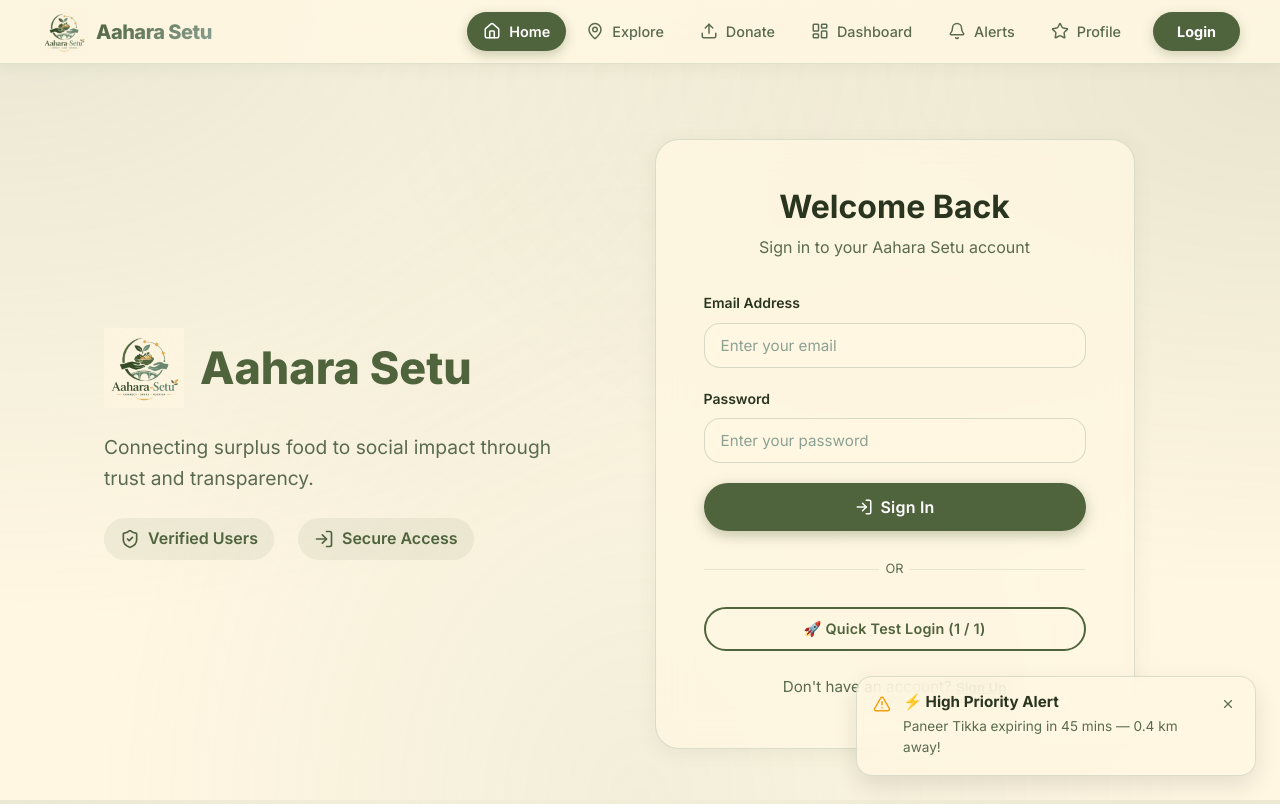
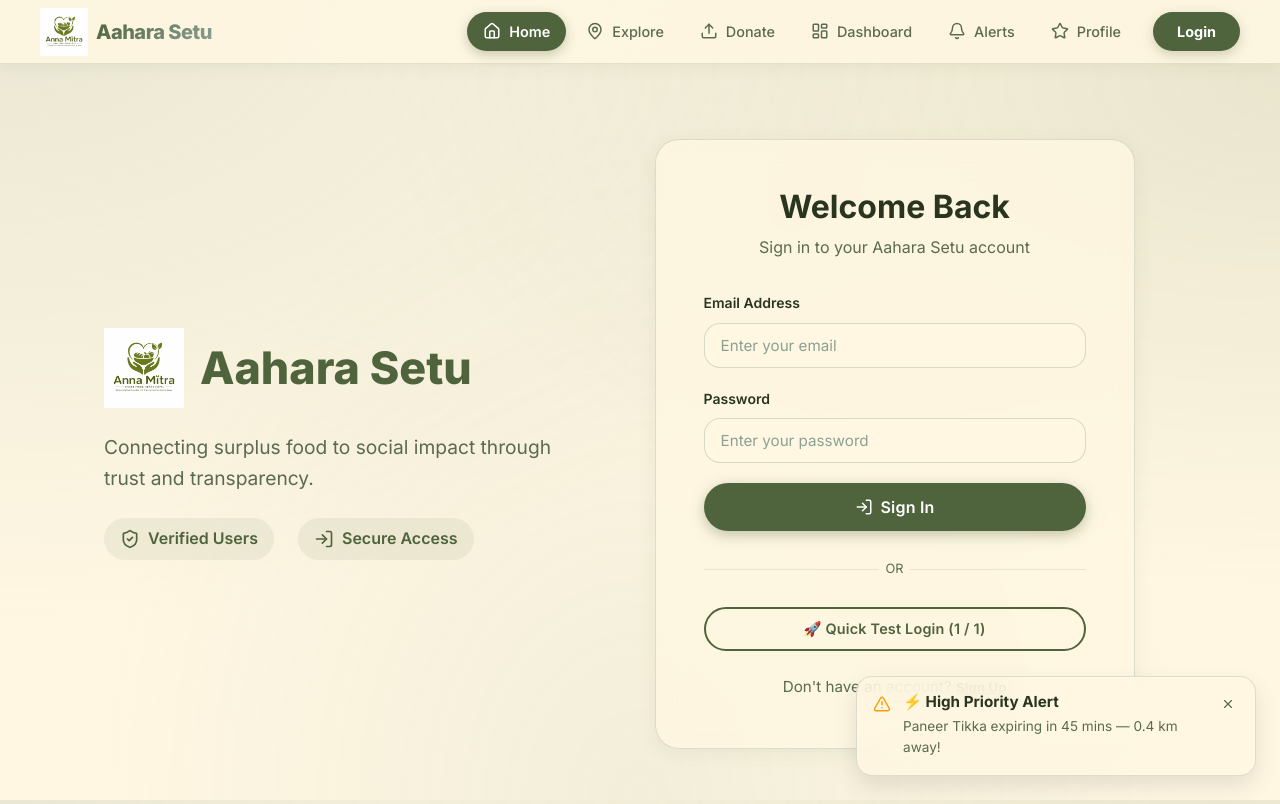
Before and after one commit to abhishekgrao/AnnaMithra, a React (Vite) app: page / in a window 1280 px wide. Built offline with nearby package versions, Linux system fonts and the light colour scheme; no server answers.

Commit message:
logo changed to annamitra

```diff
--- a/index.html
+++ b/index.html
@@ -2,7 +2,7 @@
 <html lang="en">
   <head>
     <meta charset="UTF-8" />
-    <link rel="icon" type="image/png" href="/logo.png" />
+    <link rel="icon" type="image/jpeg" href="/annamithralogo.jpeg" />
     <meta name="viewport" content="width=device-width, initial-scale=1.0" />
     <title>Aahara Setu</title>
     <link rel="stylesheet" href="https://unpkg.com/leaflet@1.9.4/dist/leaflet.css" integrity="sha256-p4NxAoJBhIIN+hmNHrzRCf9tD/miZyoHS5obTRR9BMY=" crossorigin="" />
--- a/src/components/layout/Navbar.tsx
+++ b/src/components/layout/Navbar.tsx
@@ -21,7 +21,7 @@ export const Navbar: React.FC = () => {
     <nav className="navbar">
       <div className="navbar-container">
         <Link to={isAuthenticated ? "/dashboard" : "/"} className="navbar-logo">
-          <img src="/logo.png" alt="Aahara Setu" className="navbar-logo-img" />
+          <img src="/annamithralogo.jpeg" alt="Aahara Setu" className="navbar-logo-img" />
           <span className="logo-text">Aahara Setu</span>
         </Link>
         <div className="navbar-links">
--- a/src/components/ui/Loader.tsx
+++ b/src/components/ui/Loader.tsx
@@ -28,7 +28,7 @@ export const Loader: React.FC<{ onComplete: () => void }> = ({ onComplete }) =>
           {/* Pulsing energetic rings behind the logo */}
           <div className="glow-ring ring-1"></div>
           <div className="glow-ring ring-2"></div>
-          <img src="/logo.png" alt="Aahara Setu" className="loader-logo" />
+          <img src="/annamithralogo.jpeg" alt="Aahara Setu" className="loader-logo" />
         </div>
 
         <div className="text-container">
--- a/src/pages/Login.tsx
+++ b/src/pages/Login.tsx
@@ -79,7 +79,7 @@ export const Login: React.FC = () => {
     <div className="login-container">
       <div className="login-visual">
         <div className="login-logo">
-          <img src="/logo.png" alt="Aahara Setu" width={80} />
+          <img src="/annamithralogo.jpeg" alt="Aahara Setu" width={80} />
           <h1>Aahara Setu</h1>
         </div>
         <p>Connecting surplus food to social impact through trust and transparency.</p>
```
Also changed, not shown: public/annamithralogo.jpeg (added).
